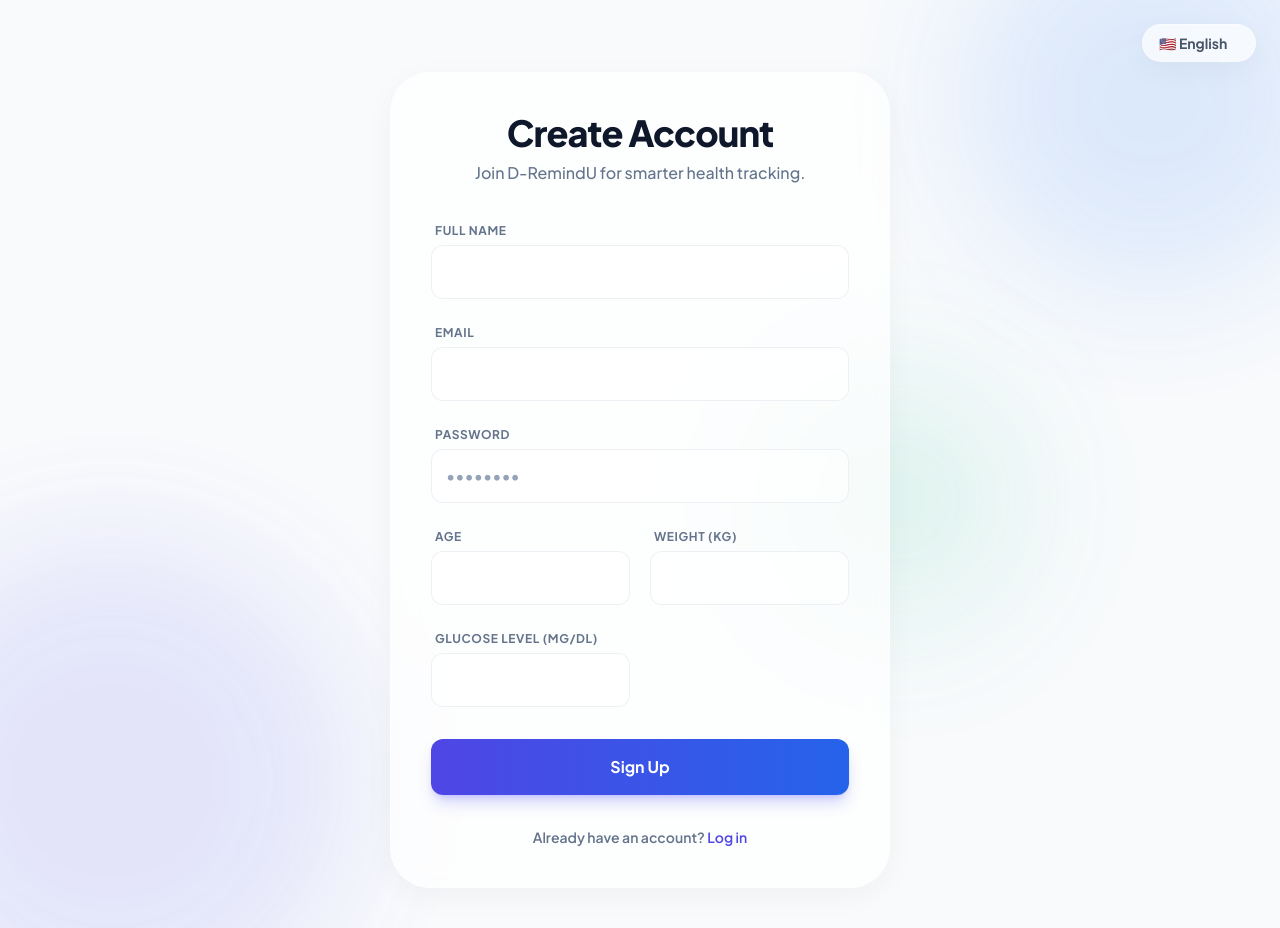
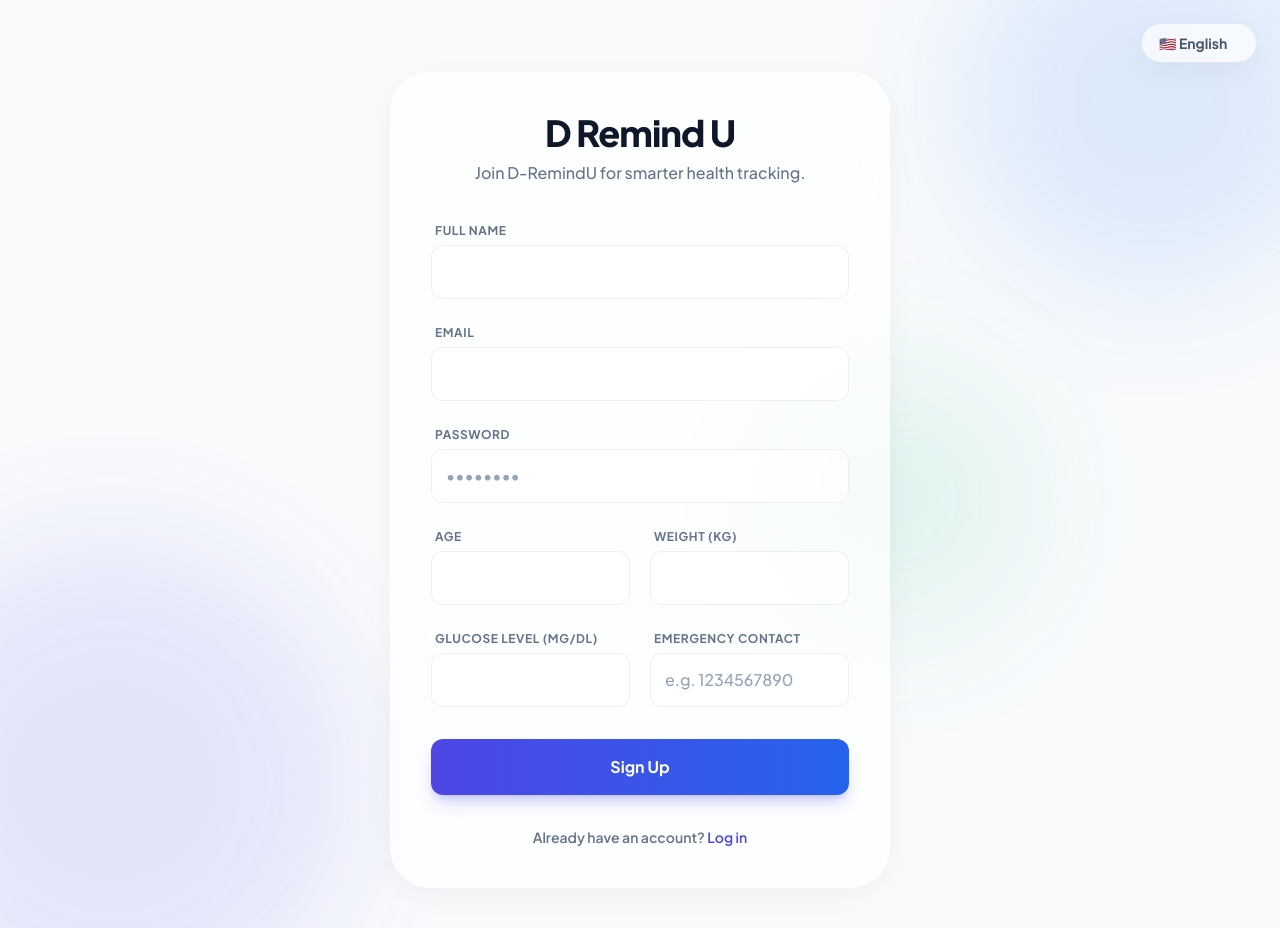
Before and after one commit to Karthika-Explores/D-RemindU, a React app in the folder frontend/: page /register in a window 1280 px wide. Built offline with nearby package versions, Linux system fonts and the light colour scheme; the HTML template or start-up script is replaced by a standard one.

Commit message:
Update Dashboard: Fixed medication taken logic and UI improvements

```diff
--- a/frontend/src/pages/Dashboard.jsx
+++ b/frontend/src/pages/Dashboard.jsx
@@ -1,7 +1,7 @@
 import { useEffect, useState } from "react";
 import API from "../services/api";
 import { speakReminder } from "../utils/voice";
-import { translations } from "../utils/i18n";
+import { translations } from "../utils/translations";
 import { motion, AnimatePresence } from "framer-motion";
 import { useNavigate } from "react-router-dom";
 import UsageChart from "../components/UsageChart";
@@ -32,13 +32,24 @@
   const [repeatTimer, setRepeatTimer] = useState(null);
   const [triggeredStock, setTriggeredStock] = useState({});
   const [showEmergency, setShowEmergency] = useState(false);
+  const [showAddModal, setShowAddModal] = useState(false);
   const [takenQty, setTakenQty] = useState(1);
   const [extractedQueue, setExtractedQueue] = useState([]);
   const [stats, setStats] = useState({ taken: 0, missed: 0, adherence: 0 });
   const [snoozedMeds, setSnoozedMeds] = useState({});
+  const [loggedToday, setLoggedToday] = useState({});
   const navigate = useNavigate();
 
   const t = translations[language] || translations["en-US"];
+
+  const userStr = localStorage.getItem("user");
+  let emergencyContact = "1234567890";
+  if (userStr) {
+    try {
+      const u = JSON.parse(userStr);
+      if (u && u.emergencyContact) emergencyContact = u.emergencyContact;
+    } catch(e) {}
+  }
 
   useEffect(() => {
     const stored = localStorage.getItem("extractedMeds");
@@ -49,6 +60,7 @@
           setExtractedQueue(data);
           setQueueIndex(0);
           setForm(data[0]);
+          setShowAddModal(true);
         }
       } catch (e) {
         console.error("Queue parse error:", e);
@@ -65,6 +77,7 @@
       setQueueIndex(0);
       localStorage.removeItem("extractedMeds");
       resetForm();
+      setShowAddModal(false);
       return;
     }
     setQueueIndex(nextIndex);
@@ -175,6 +188,7 @@
         handleNextInQueue();
       } else {
         resetForm();
+        setShowAddModal(false);
       }
       fetchMeds();
       fetchStats();
@@ -202,6 +216,10 @@
   };
 
   const markTaken = async (med) => {
+    if (loggedToday[med._id]) {
+      alert("You have already logged this medication session!");
+      return;
+    }
     if (Number(med.totalTablets) <= 0) {
       alert("No stock left! Please update inventory before logging.");
       return;
@@ -212,6 +230,7 @@
     try {
       await API.post("/logs/taken", { medicationId: med._id });
       setTakenQty(1);
+      setLoggedToday(prev => ({ ...prev, [med._id]: true }));
       fetchMeds();
       fetchStats();
     } catch (error) { console.error("Mark taken failed:", error); }
@@ -239,6 +258,10 @@
   };
 
   const markMissed = async (id, med) => {
+    if (loggedToday[id]) {
+      alert("You have already logged this medication session!");
+      return;
+    }
     // Requires med object to check stock
     if (med && Number(med.totalTablets) <= 0) {
       alert("No stock left! Please update inventory before logging.");
@@ -248,6 +271,7 @@
     setActiveReminder(null);
     setSnoozedMeds(prev => { const copy = {...prev}; delete copy[id]; return copy; });
     await API.post("/logs/missed", { medicationId: id });
+    setLoggedToday(prev => ({ ...prev, [id]: true }));
     fetchMeds();
     fetchStats();
   };
@@ -310,6 +334,9 @@
           <div className="flex flex-wrap items-center gap-3">
             <button onClick={() => navigate("/upload")} className="bg-indigo-600 hover:bg-indigo-700 text-white shadow-lg shadow-indigo-600/30 px-5 py-2 rounded-full font-bold transition">
               {t.uploadBtn}
+            </button>
+            <button onClick={() => setShowAddModal(true)} className="glass bg-white hover:bg-indigo-50 text-indigo-700 px-5 py-2 rounded-full font-bold transition shadow-sm border border-indigo-100 flex items-center gap-2">
+              <span className="text-xl leading-none -mt-1">+</span> {t.addMedTitle}
             </button>
           </div>
         </div>
@@ -385,8 +412,8 @@
                           {med.injectionSite && <p className="text-sm font-bold text-blue-600 mb-1">💉 {t.siteText} {med.injectionSite}</p>}
                           <p className="text-sm text-slate-500 mb-6">{med.instructions}</p>
                           <div className="flex gap-2">
-                            <button onClick={() => markTaken(med)} className="flex-1 bg-emerald-500 hover:bg-emerald-600 text-white px-3 py-2 rounded-xl text-sm font-bold shadow-sm transition">{t.takenLabel}</button>
-                            <button onClick={() => markMissed(med._id, med)} className="flex-1 glass bg-white hover:bg-rose-50 text-rose-600 px-3 py-2 rounded-xl text-sm font-bold transition border-rose-200">{t.skipBtn}</button>
+                            <button onClick={() => markTaken(med)} disabled={loggedToday[med._id]} className={`flex-1 px-3 py-2 rounded-xl text-sm font-bold shadow-sm transition ${loggedToday[med._id] ? 'bg-slate-200 text-slate-400 cursor-not-allowed' : 'bg-emerald-500 hover:bg-emerald-600 text-white'}`}>{loggedToday[med._id] ? 'Logged' : t.takenLabel}</button>
+                            <button onClick={() => markMissed(med._id, med)} disabled={loggedToday[med._id]} className={`flex-1 glass px-3 py-2 rounded-xl text-sm font-bold transition border-slate-200 ${loggedToday[med._id] ? 'bg-slate-100 text-slate-400 cursor-not-allowed' : 'bg-white hover:bg-rose-50 text-rose-600 border-rose-200'}`}>{t.skipBtn}</button>
                             <button onClick={() => startEdit(med)} className="w-[48px] glass bg-white hover:bg-slate-100 text-slate-600 flex items-center justify-center rounded-xl transition border-slate-200 text-xl">⚙️</button>
                           </div>
                         </>
@@ -398,17 +425,34 @@
             </div>
           </div>
 
-          {/* RIGHT COLUMN: Form & Usage Chart */}
+          {/* RIGHT COLUMN: Usage Chart */}
           <div className="space-y-6 w-full max-w-lg mx-auto lg:max-w-none">
+            {/* Chart Wrapper */}
+            <div className="glass p-6 rounded-3xl">
+              <h2 className="font-bold mb-4 text-slate-800">{t.weeklyAdherenceTitle}</h2>
+              <UsageChart key={stats.taken + stats.missed} />
+            </div>
 
-            {/* Add Medication Form */}
-            <div className="glass p-6 rounded-3xl border-t-4 border-t-indigo-500">
-              <div className="flex justify-between items-center mb-6">
-                <h2 className="font-bold text-xl text-slate-800">
+          </div>
+        </div>
+      </div>
+
+      {/* Add Medication Modal */}
+      <AnimatePresence>
+        {showAddModal && (
+          <motion.div initial={{opacity: 0}} animate={{opacity: 1}} exit={{opacity: 0}} className="fixed inset-0 bg-slate-900/60 backdrop-blur-sm flex items-center justify-center z-50 p-4">
+            <motion.div initial={{scale: 0.9, y: 20}} animate={{scale: 1, y: 0}} exit={{scale: 0.9, y: 20}} className="glass bg-white p-6 sm:p-8 rounded-[2.5rem] w-full max-w-2xl max-h-[90vh] overflow-y-auto text-left shadow-2xl relative border-t-8 border-t-indigo-500">
+              {/* Close Button */}
+              <button onClick={() => setShowAddModal(false)} className="absolute top-6 right-6 text-slate-400 hover:text-slate-600 transition bg-slate-100 hover:bg-slate-200 rounded-full w-8 h-8 flex items-center justify-center font-bold">
+                ✕
+              </button>
+
+              <div className="mb-6 pr-8">
+                <h2 className="font-extrabold text-2xl text-slate-900">
                   {extractedQueue.length > 0 ? t.reviewScanned : t.addMedTitle}
                 </h2>
                 {extractedQueue.length > 0 && (
-                  <span className="bg-indigo-100 text-indigo-700 text-xs font-bold px-2 py-1 rounded-full">
+                  <span className="bg-indigo-100 text-indigo-700 text-xs font-bold px-2 py-1 rounded-full mt-2 inline-block">
                     {queueIndex + 1} of {extractedQueue.length}
                   </span>
                 )}
@@ -471,17 +515,10 @@
                   )}
                 </div>
               </div>
-            </div>
-
-            {/* Chart Wrapper */}
-            <div className="glass p-6 rounded-3xl">
-              <h2 className="font-bold mb-4 text-slate-800">{t.weeklyAdherenceTitle}</h2>
-              <UsageChart key={stats.taken + stats.missed} />
-            </div>
-
-          </div>
-        </div>
-      </div>
+            </motion.div>
+          </motion.div>
+        )}
+      </AnimatePresence>
 
       {/* Emergency Modal */}
       <AnimatePresence>
@@ -499,7 +536,7 @@
                   <li><span className="text-white mr-2">4.</span>{t.hypoStep4}</li>
                 </ul>
               </div>
-              <a href="tel:1234567890" className="block w-full bg-rose-500 hover:bg-rose-600 text-white font-bold py-3 rounded-xl mb-3 shadow-lg shadow-rose-500/30 transition">
+              <a href={`tel:${emergencyContact}`} className="block w-full bg-rose-500 hover:bg-rose-600 text-white font-bold py-3 rounded-xl mb-3 shadow-lg shadow-rose-500/30 transition">
                 📞 {t.callEmergency}
               </a>
               <button onClick={() => setShowEmergency(false)} className="w-full bg-white/10 hover:bg-white/20 text-white font-bold py-3 rounded-xl transition">
--- a/frontend/src/pages/Login.jsx
+++ b/frontend/src/pages/Login.jsx
@@ -1,7 +1,7 @@
 import { useState } from "react";
 import API from "../services/api";
 import { motion } from "framer-motion";
-import { translations } from "../utils/i18n";
+import { translations } from "../utils/translations";
 
 function Login() {
   const [form, setForm] = useState({ email: "", password: "" });
--- a/frontend/src/pages/Register.jsx
+++ b/frontend/src/pages/Register.jsx
@@ -1,7 +1,7 @@
 import { useState } from "react";
 import API from "../services/api";
 import { motion } from "framer-motion";
-import { translations } from "../utils/i18n";
+import { translations } from "../utils/translations";
 
 function Register() {
   const [form, setForm] = useState({});
@@ -11,8 +11,8 @@
 
   const handleRegister = async () => {
     try {
-      if(!form.name || !form.email || !form.password || !form.age) {
-          alert("Please fill mandatory fields: name, email, password, age");
+      if(!form.name || !form.email || !form.password || !form.age || !form.emergencyContact) {
+          alert("Please fill mandatory fields: name, email, password, age, emergency contact");
           return;
       }
       await API.post("/auth/register", form);
@@ -30,6 +30,7 @@
     { name: "age", label: t.ageLabel, type: "number", placeholder: "" },
     { name: "weight", label: t.weightLabel, type: "number", placeholder: "" },
     { name: "glucoseLevel", label: t.glucoseLabel, type: "number", placeholder: "" },
+    { name: "emergencyContact", label: t.emergencyContactLabel || "Emergency Contact", type: "tel", placeholder: "e.g. 1234567890" },
   ];
 
   return (
--- a/frontend/src/utils/i18n.js
+++ b/frontend/src/utils/translations.js
@@ -38,14 +38,14 @@
     confirmBtn: "Confirm",
     laterBtn: "Later",
     // Auth Labels
-    loginTitle: "Welcome Back",
+    loginTitle: "D Remind U",
     loginSubtitle: "Please enter your details to sign in.",
     emailLabel: "Email",
     passwordLabel: "Password",
     signInBtn: "Sign In",
     noAccountText: "Don't have an account? ",
     createOneText: "Create one",
-    registerTitle: "Create Account",
+    registerTitle: "D Remind U",
     registerSubtitle: "Join D-RemindU for smarter health tracking.",
     nameLabel: "Full Name",
     ageLabel: "Age",
@@ -94,14 +94,14 @@
     confirmBtn: "पुष्टि करें",
     laterBtn: "बाद में",
     // Auth Labels
-    loginTitle: "वापसी पर स्वागत है",
+    loginTitle: "D Remind U",
     loginSubtitle: "साइन इन करने के लिए कृपया अपना विवरण दर्ज करें।",
     emailLabel: "ईमेल",
     passwordLabel: "पासवर्ड",
     signInBtn: "साइन इन करें",
     noAccountText: "खाता नहीं है? ",
     createOneText: "खाता बनाएं",
-    registerTitle: "खाता बनाएं",
+    registerTitle: "D Remind U",
     registerSubtitle: "बेहतर स्वास्थ्य ट्रैकिंग के लिए D-RemindU से जुड़ें।",
     nameLabel: "पूरा नाम",
     ageLabel: "आयु",
@@ -150,14 +150,14 @@
     confirmBtn: "உறுதிப்படுத்து",
     laterBtn: "பிறகு",
     // Auth Labels
-    loginTitle: "மீண்டும் வருக",
+    loginTitle: "D Remind U",
     loginSubtitle: "உள்நுழைய உங்கள் விவரங்களை உள்ளிடவும்.",
     emailLabel: "மின்னஞ்சல்",
     passwordLabel: "கடவுச்சொல்",
     signInBtn: "உள்நுழைக",
     noAccountText: "கணக்கு இல்லையா? ",
     createOneText: "புதிய கணக்கை உருவாக்கு",
-    registerTitle: "கணக்கை உருவாக்கு",
+    registerTitle: "D Remind U",
     registerSubtitle: "சிறந்த சுகாதார கண்காணிப்புக்கு D-RemindU இல் சேரவும்.",
     nameLabel: "முழு பெயர்",
     ageLabel: "வயது",
@@ -206,14 +206,14 @@
     confirmBtn: "ಖಚಿತಪಡಿಸಿ",
     laterBtn: "ನಂತರ",
     // Auth Labels
-    loginTitle: "ಮತ್ತೆ ಸ್ವಾಗತ",
+    loginTitle: "D Remind U",
     loginSubtitle: "ಸೈನ್ ಇನ್ ಮಾಡಲು ದಯವಿಟ್ಟು ನಿಮ್ಮ ವಿವರಗಳನ್ನು ನಮೂದಿಸಿ.",
     emailLabel: "ಇಮೇಲ್",
     passwordLabel: "ಪಾಸ್‌ವರ್ಡ್",
     signInBtn: "ಸೈನ್ ಇನ್ ಮಾಡಿ",
     noAccountText: "ಖಾತೆ ಇಲ್ಲವೇ? ",
     createOneText: "ಒಂದನ್ನು ರಚಿಸಿ",
-    registerTitle: "ಖಾತೆ ರಚಿಸಿ",
+    registerTitle: "D Remind U",
     registerSubtitle: "ಸ್ಮಾರ್ಟ್ ಆರೋಗ್ಯ ಟ್ರ್ಯಾಕಿಂಗ್‌ಗಾಗಿ D-RemindU ಸೇರಿ.",
     nameLabel: "ಪೂರ್ಣ ಹೆಸರು",
     ageLabel: "ವಯಸ್ಸು",
```
Also changed, not shown: 2 other files (tests, documents, lock files or other folders).
